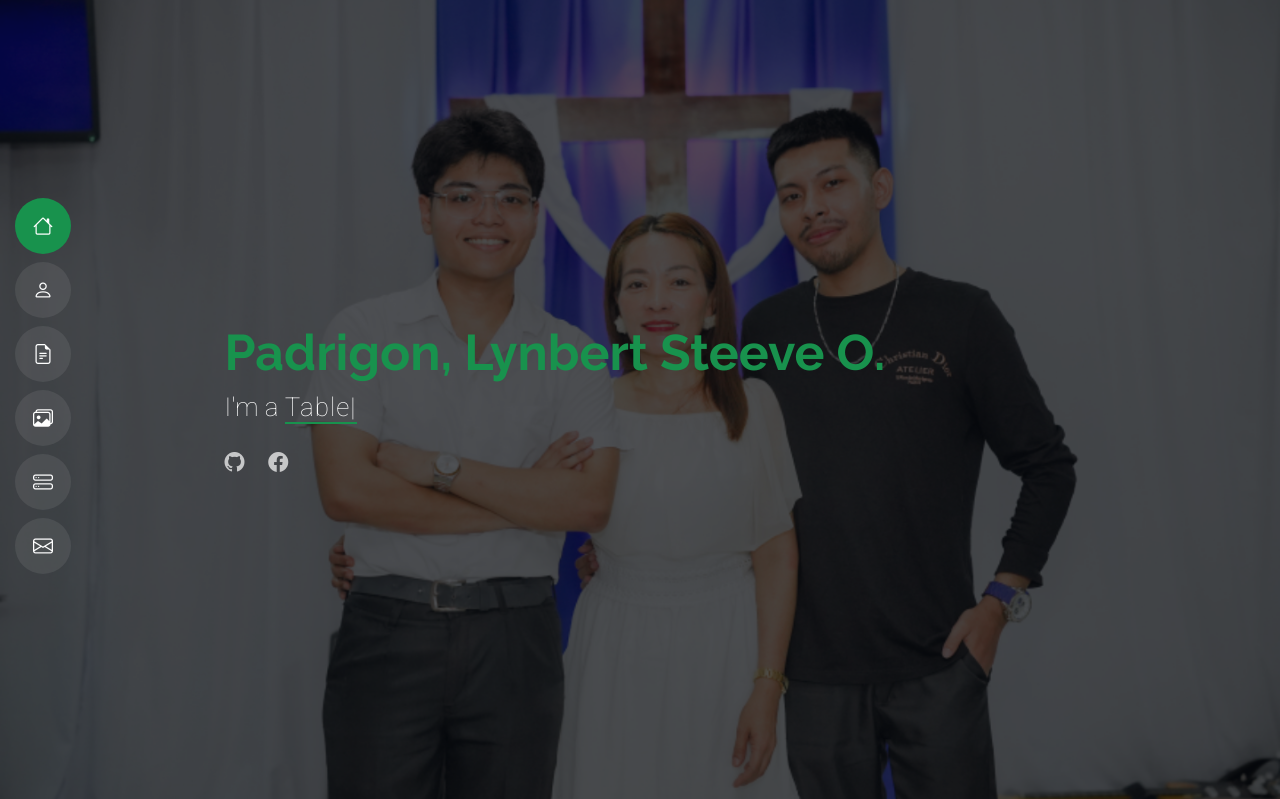
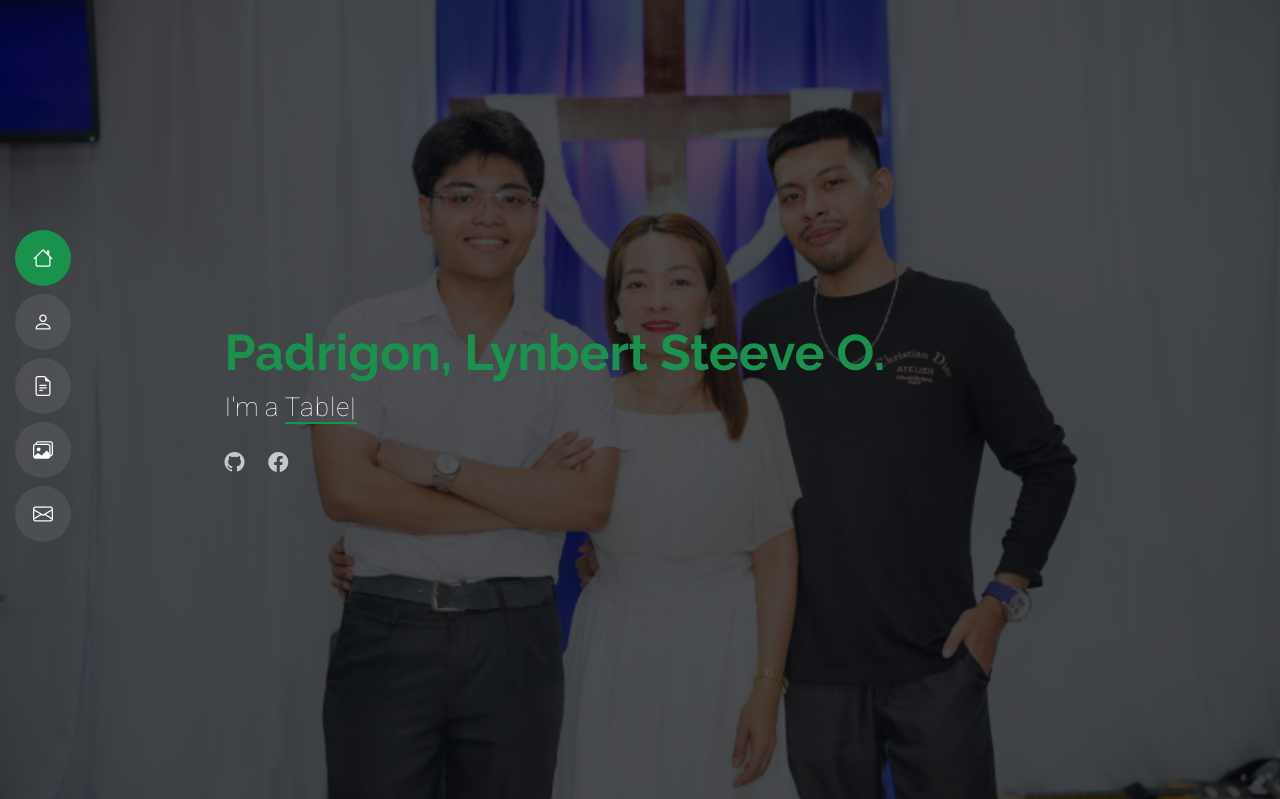
Before and after one commit to padrigon-lynbert/portfolio, a Django app: page / in a window 1280 px wide. Shown: the top 799 px of the page. Run offline with Django 5.2, Linux system fonts and the light colour scheme; some libraries are stand-ins or nearby versions.

Commit message:
fix: hide not used navbar

```diff
--- a/app1/templates/index.html
+++ b/app1/templates/index.html
@@ -44,7 +44,7 @@
         <li><a href="#about"><i class="bi bi-person navicon"></i><span>About</span></a></li>
         <li><a href="#resume"><i class="bi bi-file-earmark-text navicon"></i><span>Resume</span></a></li>
         <li><a href="#portfolio"><i class="bi bi-images navicon"></i><span>Portfolio</span></a></li>
-        <li><a href="#services"><i class="bi bi-hdd-stack navicon"></i><span>Services</span></a></li>
+        <!-- <li><a href="#services"><i class="bi bi-hdd-stack navicon"></i><span>Services</span></a></li> -->
         <!-- <li><a href="#contact"><i class="bi bi-envelope navicon"></i><span>Contact</span></a></li> -->
 
         <li>
```
